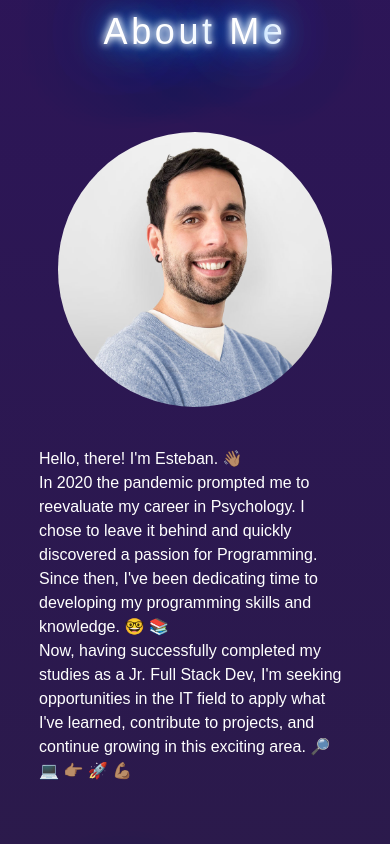
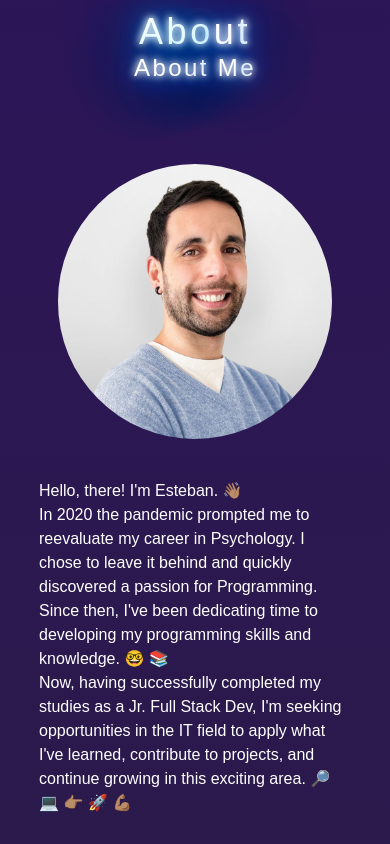
Before and after one commit to estebanCastaneira/myPortfolio, a React (Vite) app: page / in a window 390 px wide. Shown: the part 960-1804 px from the top of the page. Built offline with nearby package versions, Linux system fonts and the light colour scheme.

Commit message:
About new features

```diff
--- a/src/components/about/About.jsx
+++ b/src/components/about/About.jsx
@@ -1,34 +1,14 @@
 import { useRef } from "react"
-import me from "/img/me.jpg"
+import AboutMe from "./AboutMe"
 function About() {
   const sectionAbout = useRef(null)
   return (
     <div id="about" ref={sectionAbout} className="pt-32 sm:py-24">
       <h2 className="neonText text-4xl sm:text-6xl text-center tracking-widest">
-        About <span className="flicker">M</span>e
+        Abo<span className="flicker">u</span>t
       </h2>
-      <div className="flex flex-col sm:flex-row gap-10 justify-center items-center mt-20">
-        <div className="container-profile sm:w-[50%] ">
-          <div className="profile w-[88%]">
-            <img className="rounded-full" src={me} alt="" />
-          </div>
-        </div>
-        <div className="sm:w-[50%] sm:text-xl">
-          <p>Hello, there! I'm Esteban. 👋🏽</p>
-          <p>
-            In 2020 the pandemic prompted me to reevaluate my career in
-            Psychology. I chose to leave it behind and quickly discovered a
-            passion for Programming. Since then, I've been dedicating time to
-            developing my programming skills and knowledge. 🤓 📚
-          </p>
-          <p>
-            Now, having successfully completed my studies as a Jr. Full Stack
-            Dev, I'm seeking opportunities in the IT field to apply what I've
-            learned, contribute to projects, and continue growing in this
-            exciting area. 🔎 💻 👉🏽 🚀 💪🏽
-          </p>
-        </div>
-      </div>
+      <h2></h2>
+      <AboutMe />
     </div>
   )
 }
--- /dev/null
+++ b/src/components/about/AboutMe.jsx
@@ -0,0 +1,34 @@
+import me from "/img/me.jpg"
+function AboutMe() {
+  return (
+    <div>
+      <h3 className="neonText text-2xl sm:text-4xl text-center tracking-widest">
+        About <span className="flicker">M</span>e
+      </h3>
+      <div className="flex flex-col sm:flex-row gap-10 justify-center items-center mt-20">
+        <div className="container-profile sm:w-[50%] ">
+          <div className="profile w-[88%]">
+            <img className="rounded-full" src={me} alt="" />
+          </div>
+        </div>
+        <div className="sm:w-[50%] sm:text-xl">
+          <p>Hello, there! I'm Esteban. 👋🏽</p>
+          <p>
+            In 2020 the pandemic prompted me to reevaluate my career in
+            Psychology. I chose to leave it behind and quickly discovered a
+            passion for Programming. Since then, I've been dedicating time to
+            developing my programming skills and knowledge. 🤓 📚
+          </p>
+          <p>
+            Now, having successfully completed my studies as a Jr. Full Stack
+            Dev, I'm seeking opportunities in the IT field to apply what I've
+            learned, contribute to projects, and continue growing in this
+            exciting area. 🔎 💻 👉🏽 🚀 💪🏽
+          </p>
+        </div>
+      </div>
+    </div>
+  )
+}
+
+export default AboutMe
--- /dev/null
+++ b/src/components/portfolio/ProjectCard.jsx
@@ -0,0 +1,5 @@
+function ProjectCard({ project }) {
+  return <></>
+}
+
+export default ProjectCard
--- /dev/null
+++ b/src/components/portfolio/Projects.jsx
@@ -0,0 +1,6 @@
+import ProjectCard from "./ProjectCard"
+function Projects() {
+  return <></>
+}
+
+export default Projects
```
Also changed, not shown: src/components/about/AboutFeature.jsx (added), src/components/about/WebDevelopment.jsx (added).
